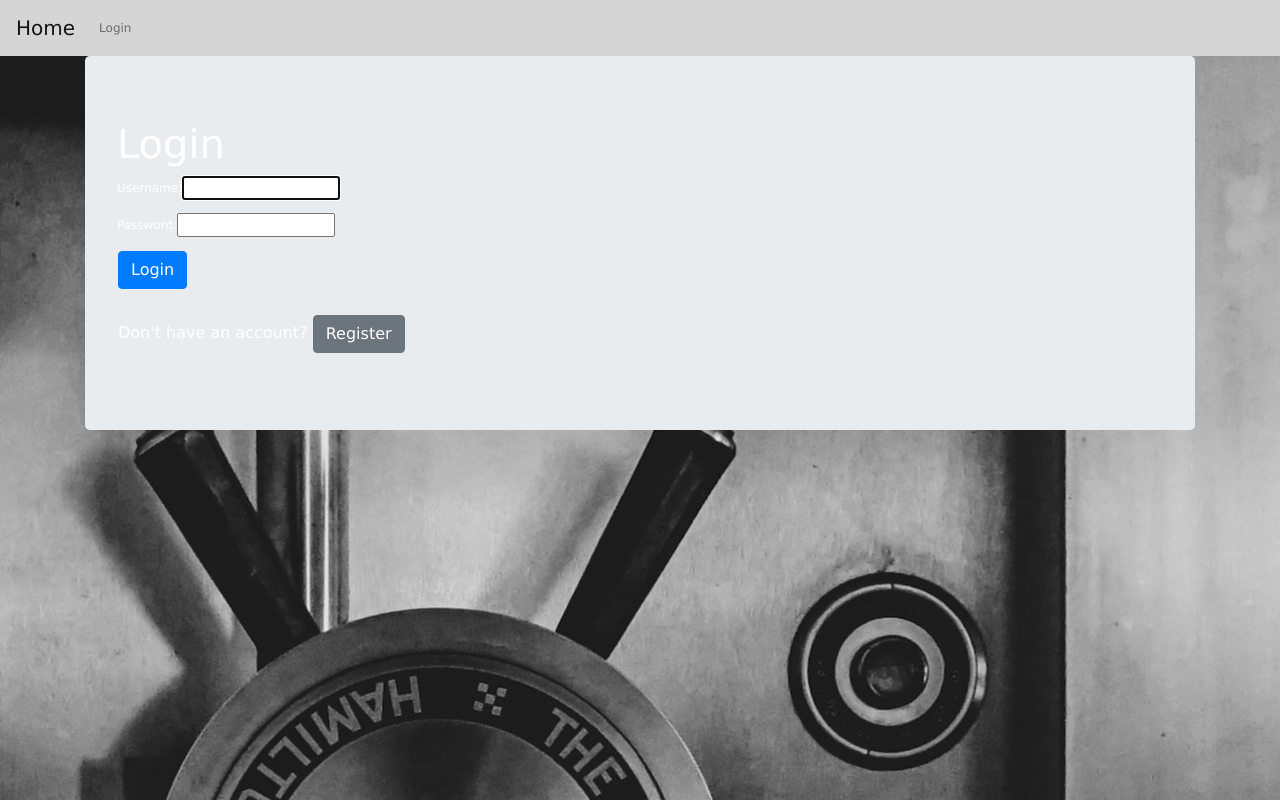
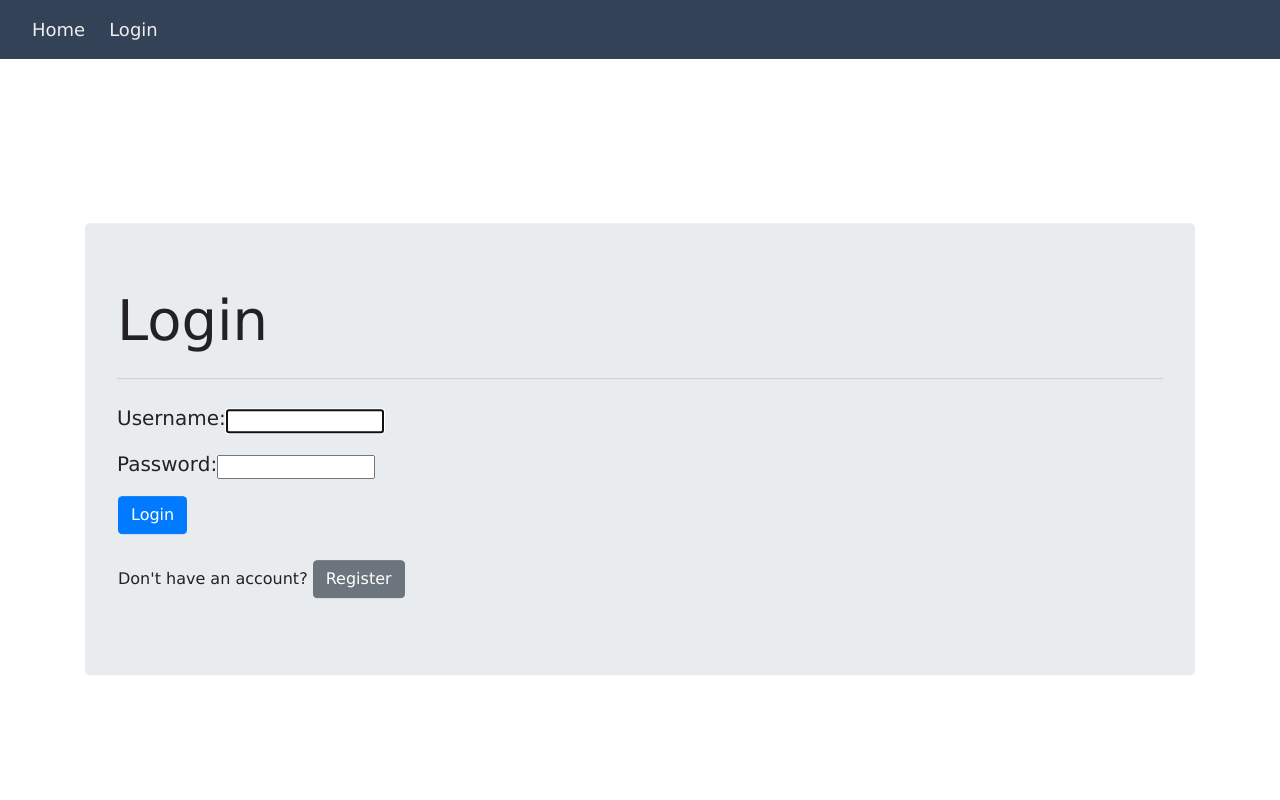
Before and after one commit to ChicoState/open-source-security-camera, a Django app: page /login/ in a window 1280 px wide. Run offline with Django 3.2, Linux system fonts and the light colour scheme.

Commit message:
front-end changes to login page, home page & nav bar

```diff
--- a/osCam/static/core/dash.css
+++ b/osCam/static/core/dash.css
@@ -1,6 +1,6 @@
 body {
-    background-color: rgb(0, 0, 0);
-    color: rgb(255, 255, 255);
+    background-color: rgb(255, 255, 255);
+    color: rgb(0, 0, 0);
     font-family: Verdana, Arial, Helvetica, sans-serif;
     font-size: 12px;
     margin: 0px;
--- /dev/null
+++ b/osCam/static/core/home.css
@@ -0,0 +1,8 @@
+.div-info {
+    float: right;
+}
+
+.div-feed {
+    margin: auto;
+    width: 50%;
+}
--- a/osCam/static/core/login.css
+++ b/osCam/static/core/login.css
@@ -1,3 +1,25 @@
 .register-row {
     padding-top: 25px
 }
+
+.login {
+    margin: 0;
+    position: absolute;
+    top: 40%;
+    left: 50%;
+    -ms-transform: translateY(-25%) translateX(-50%);
+    transform: translateY(-20%) translateX(-50%);
+}
+
+h1, label, td {
+    color: #222
+}
+
+#login-title {
+    position: relative;
+    top: -25%;
+}
+
+#label-form {
+    font-size: 20px;
+}
--- /dev/null
+++ b/osCam/static/core/nav.css
@@ -0,0 +1,13 @@
+#nav-bar {
+    background-color: #334257;
+}
+
+.nav-link {
+    color: #EEEEEE;
+    font-size: 150%;
+}
+
+a, a:hover, a:focus, a:active {
+    text-decoration: none;
+    color: #FFFFFF;
+}
--- a/osCam/static/userconfig/settings.css
+++ b/osCam/static/userconfig/settings.css
@@ -1,6 +1,7 @@
 /* background image from ../images/vault.jpg */
 body {
-  background-image: url("../images/vault.jpg");
+  /* background-image: url("../images/vault.jpg"); */
+  background-color: #fff;
   background-repeat: no-repeat;
   background-attachment: fixed;
   background-position: center;
--- a/osCam/templates/registration/login.html
+++ b/osCam/templates/registration/login.html
@@ -1,24 +1,22 @@
 {% extends '../shared/base.html' %}
-
-{% load static %}
-<link rel="stylesheet" href="{% static 'core/login.css' %}">
 
 {% block pageTitle %}
   <title>Sign in to your Account</title>
 {% endblock %}
 
 {% block content %}
-    <div class="container">
-      <div class = "jumbotron">
-        <h1>Login</h1>
+    <div class="container login">
+      <div class="jumbotron">
+        <h1 class="display-4">Login</h1>
+        <hr class="my-4">
         <form action="/login/" method="POST">{% csrf_token %}
           <div style="color: red">
           {{ form.non_field_errors }}
           </div>
           <table>
-            <label>{{ form.username.label_tag }}</label>
+            <label id="label-form">{{ form.username.label_tag }}</label>
             {{ form.username }} <br>
-            <label>{{ form.password.label_tag }}</label>
+            <label id="label-form">{{ form.password.label_tag }}</label>
             {{ form.password }} <br>
             <tr><td>
               <input type="submit" class="btn btn-primary" value = "Login"/>
--- a/osCam/templates/shared/base.html
+++ b/osCam/templates/shared/base.html
@@ -8,6 +8,7 @@
         <link rel="stylesheet" href="{% static '/core/dash.css' %}">
         <link rel="stylesheet" href="{% static 'core/login.css' %}">
         <link rel="stylesheet" href="{% static 'userconfig/settings.css' %}">
+        <link rel="stylesheet" href="{% static 'core/home.css' %}">
     </head>
     <body>
         <!-- Your file should use this block if you want to change page title -->
--- a/osCam/templates/shared/navigation.html
+++ b/osCam/templates/shared/navigation.html
@@ -1,6 +1,9 @@
-<nav class="navbar navbar-expand-md navbar-light " style="background-color: #D5D5D5">
-  <a class="navbar-brand " href="{% url 'home' %}">Home </a>
-  <ul class="navbar-nav mr-auto ">
+{% load static %}
+<link rel="stylesheet" href="{% static 'core/nav.css' %}">
+
+<nav class="navbar navbar-expand-md" id="nav-bar">
+  <a class="nav-link" href="{% url 'home' %}">Home </a>
+  <ul class="navbar-nav">
     {% if not user.is_authenticated %}
       <li>
         <a class="nav-link" href="{% url 'login' %}">Login</a>
--- a/osCam/templates/user/profile.html
+++ b/osCam/templates/user/profile.html
@@ -1,7 +1,7 @@
 <!-- included elsewhere, does not need standard html trappings -->
-<div class="container">
+<!-- <div class="container">
     <h4>user name</h4>
     <p>
         user info here.
     </p>
-</div>
+</div> -->
```
Also changed, not shown: osCam/templates/core/home.html (+7 -26 lines).
